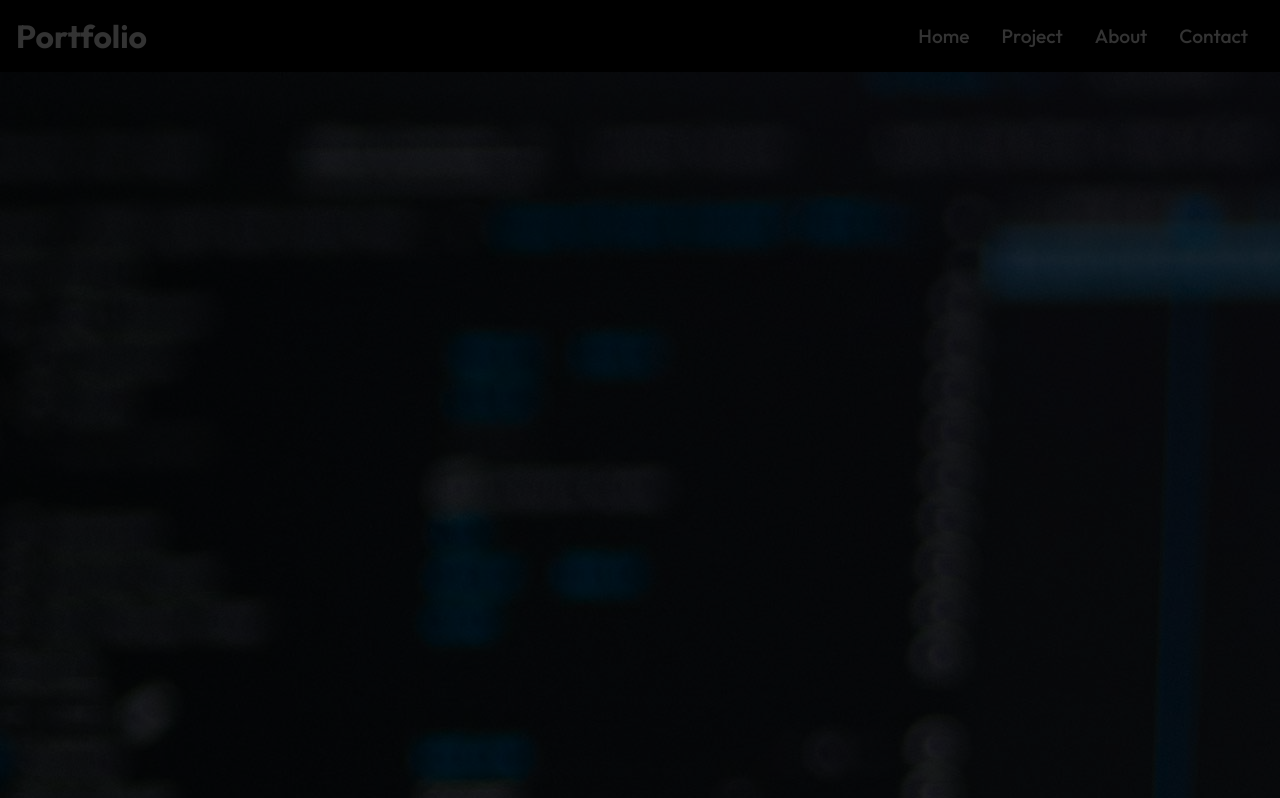
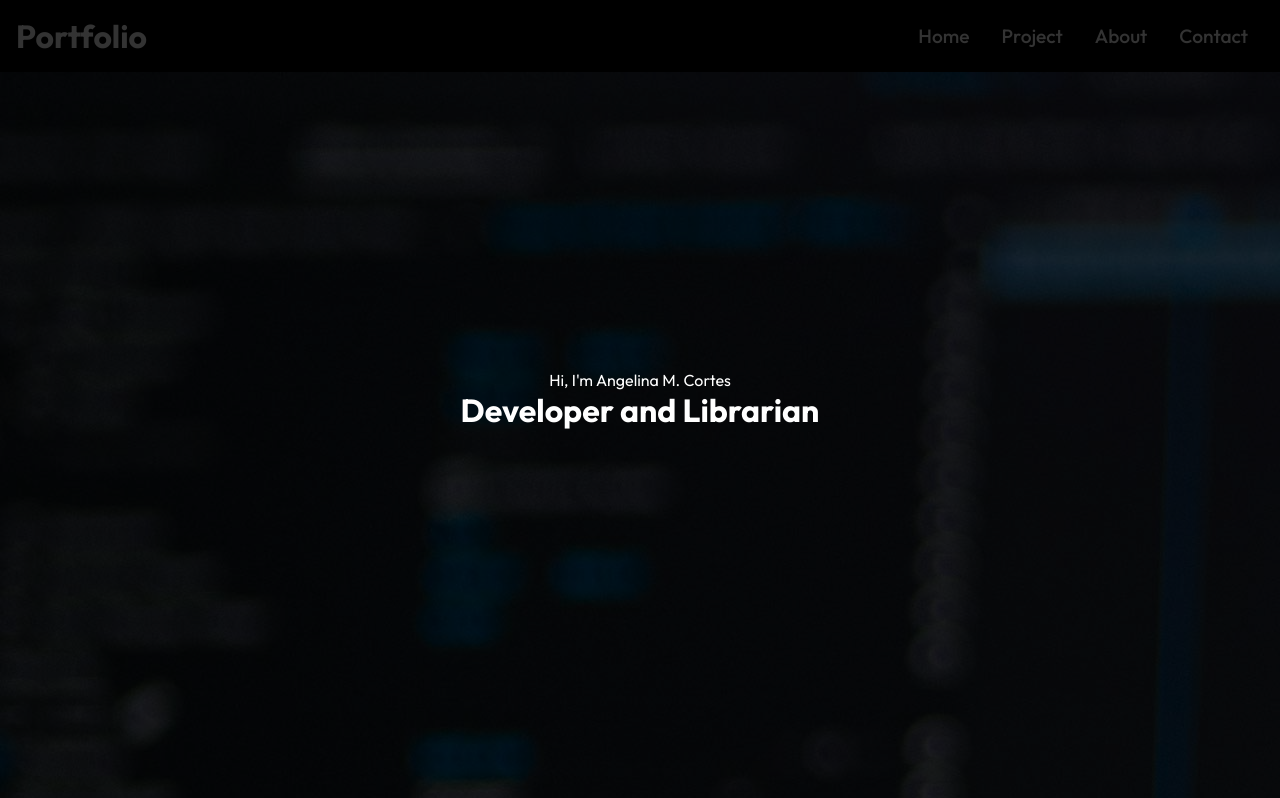
Before and after one commit to cortesporcz/cortes_portfolio, a React (Create React App) app: page / in a window 1280 px wide. Shown: the top 798 px of the page. Built offline with nearby package versions, Linux system fonts and the light colour scheme.

Commit message:
fixing position of content to be centered

```diff
--- a/src/components/HeroImgStyles.css
+++ b/src/components/HeroImgStyles.css
@@ -19,5 +19,15 @@
     left: 0;
     background-color: #000;
     opacity: 0.8;
-
 }
+.hero{
+    height: 100%;
+    width: 100%;
+}
+.hero .content {
+    position: absolute;
+    transform: translate(-50%, -50%);
+    top: 50%;
+    left: 50%;
+    text-align: center;
+}
```
